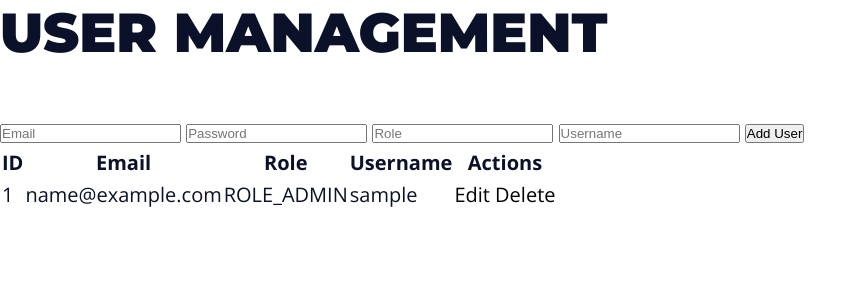
After one commit to PauloManao/access-reviewer, a Spring Boot app: page /admin/users in a window 1280 px wide. The commit adds this page. Shown: the top 300 px of the page, without its empty margins (0-867 px from the left). Run offline with Spring Boot 4, Linux system fonts and the light colour scheme; the visitor is signed in with stand-in values (Sample User, id 1).

Commit message:
Add Admin feature
Added admin feature:
update user details
delete user profiles
add users

```diff
--- a/access-reviewerapp/src/main/java/project/webapp/accessreviewerapp/controllers/UserController.java
+++ b/access-reviewerapp/src/main/java/project/webapp/accessreviewerapp/controllers/UserController.java
@@ -10,12 +10,17 @@ import org.springframework.stereotype.Controller;
 import org.springframework.ui.Model;
 import org.springframework.web.bind.annotation.GetMapping;
 import org.springframework.web.bind.annotation.ModelAttribute;
+import org.springframework.web.bind.annotation.PathVariable;
 import org.springframework.web.bind.annotation.PostMapping;
+import org.springframework.web.servlet.mvc.support.RedirectAttributes;
+
 import project.webapp.accessreviewerapp.dto.UserDto;
+import project.webapp.accessreviewerapp.entities.User;
 import project.webapp.accessreviewerapp.service.UserService;
 import org.springframework.security.core.Authentication;
 import org.springframework.security.core.GrantedAuthority;
 import java.util.Collection;
+import java.util.List;
 
 @Controller
 public class UserController {
@@ -94,4 +99,42 @@ public class UserController {
 	}
 
 
+	@GetMapping("/admin/users")
+	public String listUsers(Model model) {
+	    List<UserDto> users = userService.findAll();
+	    model.addAttribute("users", users);
+	    return "admin_users";
+	}
+
+	@PostMapping("/admin/users")
+	public String addUser(@ModelAttribute("user") UserDto userDto, RedirectAttributes redirectAttributes) {
+	    User savedUser = userService.save(userDto);
+	    redirectAttributes.addFlashAttribute("adminMessage", "New user added successfully with ID: " + savedUser.getId());
+	    return "redirect:/admin/users";
+	}
+
+	@GetMapping("/admin/users/edit/{id}")
+	public String editUserForm(@PathVariable Long id, Model model) {
+	    UserDto userDto = userService.findById(id);
+	    System.out.println("User ID: " + userDto.getId()); // Explicitly log the ID
+	    model.addAttribute("user", userDto);
+	    return "admin_user_edit";
+	}
+
+	@PostMapping("/admin/users/update/{id}")
+	public String updateUser(@ModelAttribute("user") UserDto userDto, @PathVariable Long id, RedirectAttributes redirectAttributes) {
+	    userService.update(userDto, id);
+	    redirectAttributes.addFlashAttribute("adminMessage", "User updated successfully with ID: " + id);
+	    return "redirect:/admin/users";
+	}
+
+	@GetMapping("/admin/users/delete/{id}")
+	public String deleteUser(@PathVariable Long id, RedirectAttributes redirectAttributes) {
+	    userService.delete(id);
+	    redirectAttributes.addFlashAttribute("adminMessage", "User deleted successfully with ID: " + id);
+	    return "redirect:/admin/users";
+	}
+
+
+
 }
--- a/access-reviewerapp/src/main/java/project/webapp/accessreviewerapp/service/UserService.java
+++ b/access-reviewerapp/src/main/java/project/webapp/accessreviewerapp/service/UserService.java
@@ -1,4 +1,6 @@
 package project.webapp.accessreviewerapp.service;
+
+import java.util.List;
 
 import project.webapp.accessreviewerapp.dto.UserDto;
 import project.webapp.accessreviewerapp.entities.User;
@@ -6,4 +8,8 @@ import project.webapp.accessreviewerapp.entities.User;
 public interface UserService {
 
 	User save(UserDto userDto);
+	User update(UserDto userDto, Long id);
+	void delete(Long id);
+    List<UserDto> findAll();
+    UserDto findById(Long id);
 }
--- a/access-reviewerapp/src/main/java/project/webapp/accessreviewerapp/util/SecurityConfig.java
+++ b/access-reviewerapp/src/main/java/project/webapp/accessreviewerapp/util/SecurityConfig.java
@@ -33,7 +33,8 @@ public class SecurityConfig {
 	public SecurityFilterChain securityFilterChain(HttpSecurity http) throws Exception{
 
 		http.csrf(c -> c.disable())
-		.authorizeHttpRequests(request -> request.requestMatchers("/admin-page", "/admin")
+		.authorizeHttpRequests(request -> request.requestMatchers("/admin-page", "/admin", "admin_user_edit",
+				"admin_users", "/admin/users", "/admin/users/edit/*", "/admin/users/update/*", "/admin/users/delete/*")
 				.hasAuthority("admin").requestMatchers("/user-page", "/user").hasAuthority("user")
 				.requestMatchers("/registration", "/styles.css", "/script.js", "/index", "/login", "/logout",
 						"/image/**", "/news","/about","/details.html","/geocode","/save","/submit",
--- a/access-reviewerapp/src/main/resources/templates/admin.html
+++ b/access-reviewerapp/src/main/resources/templates/admin.html
@@ -41,6 +41,8 @@
 	<div>Hello Admin, <span th:if="${username}" th:text="${username}" th:href="@{/user}"></span></div>
 	<h2>Welcome, </h2>
 
+	<a th:href="@{/admin/users}">Users Management</a><br>
+
 	   <span sec:authorize="isAuthenticated">
    		<a th:href="@{/logout}">
    			Logout
--- /dev/null
+++ b/access-reviewerapp/src/main/resources/templates/admin_users.html
@@ -0,0 +1,64 @@
+<!DOCTYPE html>
+<html lang="en" xmlns:th="http://www.thymeleaf.org">
+
+	<head>
+	    <meta charset="utf-8" >
+	    <meta name="viewport" content="width=device-width, initial-scale=1.0">
+	    <title>User Management</title>
+	    <link rel="stylesheet" href="" th:href="@{/styles.css}">
+	    <!--[if lt IE 9]>
+	    <script src="http://css3-mediaqueries-js.googlecode.com/svn/trunk/css3-mediaqueries.js"></script>
+	    <![endif]-->
+	    <!--[if lt IE 9]>
+	        <script src="http://html5shiv.googlecode.com/svn/trunk/html5.js"></script>
+	        <![endif]-->
+	        <link rel="preconnect" href="https://fonts.googleapis.com">
+	        <link rel="preconnect" href="https://fonts.gstatic.com" crossorigin>
+	        <link href="https://fonts.googleapis.com/css2?family=Montserrat:wght@900&family=Open+Sans:ital,wght@0,400;0,700;1,400&display=swap" rel="stylesheet">
+	</head>
+
+<body>
+
+	<h2>User Management</h2>
+
+	<div class="admin-message" th:if="${adminMessage}" th:text="${adminMessage}"></div>
+
+	<!-- Add User Form -->
+	<form action="/admin/users" method="post">
+	    <input type="text" name="email" placeholder="Email" required>
+	    <input type="password" name="password" placeholder="Password" required>
+	    <input type="text" name="role" placeholder="Role" required>
+	    <input type="text" name="username" placeholder="Username" required>
+	    <button type="submit">Add User</button>
+	</form>
+
+
+
+	<!-- List of Users -->
+	<table>
+	    <thead>
+	        <tr>
+	            <th>ID</th>
+	            <th>Email</th>
+	            <th>Role</th>
+	            <th>Username</th>
+	            <th>Actions</th>
+	        </tr>
+	    </thead>
+	    <tbody>
+	        <tr th:each="user : ${users}">
+	            <td th:text="${user.id}"></td>
+	            <td th:text="${user.email}"></td>
+	            <td th:text="${user.role}"></td>
+	            <td th:text="${user.username}"></td>
+	            <td>
+	                <a th:href="@{/admin/users/edit/{id}(id=${user.id})}">Edit</a>
+	                <a th:href="@{/admin/users/delete/{id}(id=${user.id})}" onclick="return confirm('Are you sure?')">Delete</a>
+	            </td>
+	        </tr>
+	    </tbody>
+	</table>
+
+
+</body>
+</html>
```
Also changed, not shown: access-reviewerapp/src/main/java/project/webapp/accessreviewerapp/dto/UserDto.java (+9 -0 lines), access-reviewerapp/src/main/java/project/webapp/accessreviewerapp/service/UserServiceImpl.java (+40 -0 lines), access-reviewerapp/src/main/resources/templates/admin_user_edit.html (added, +35 -0 lines).
